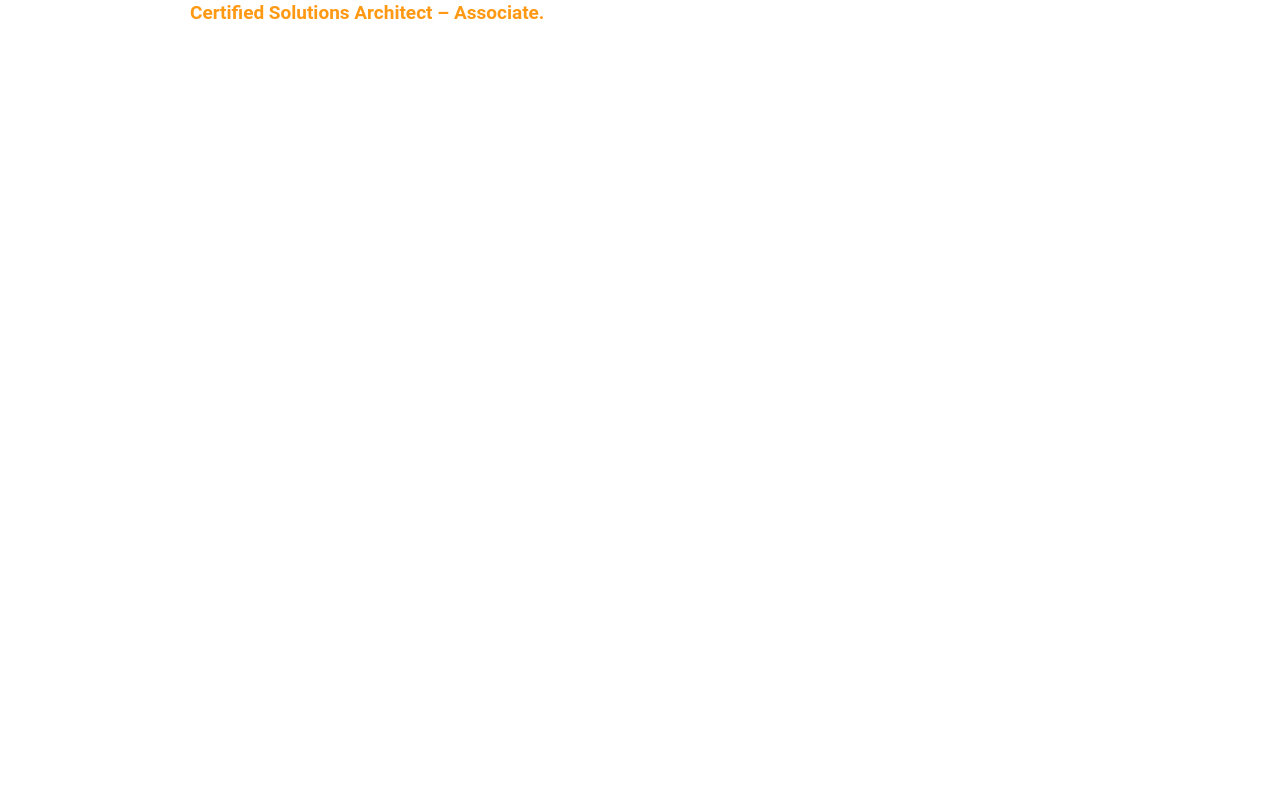
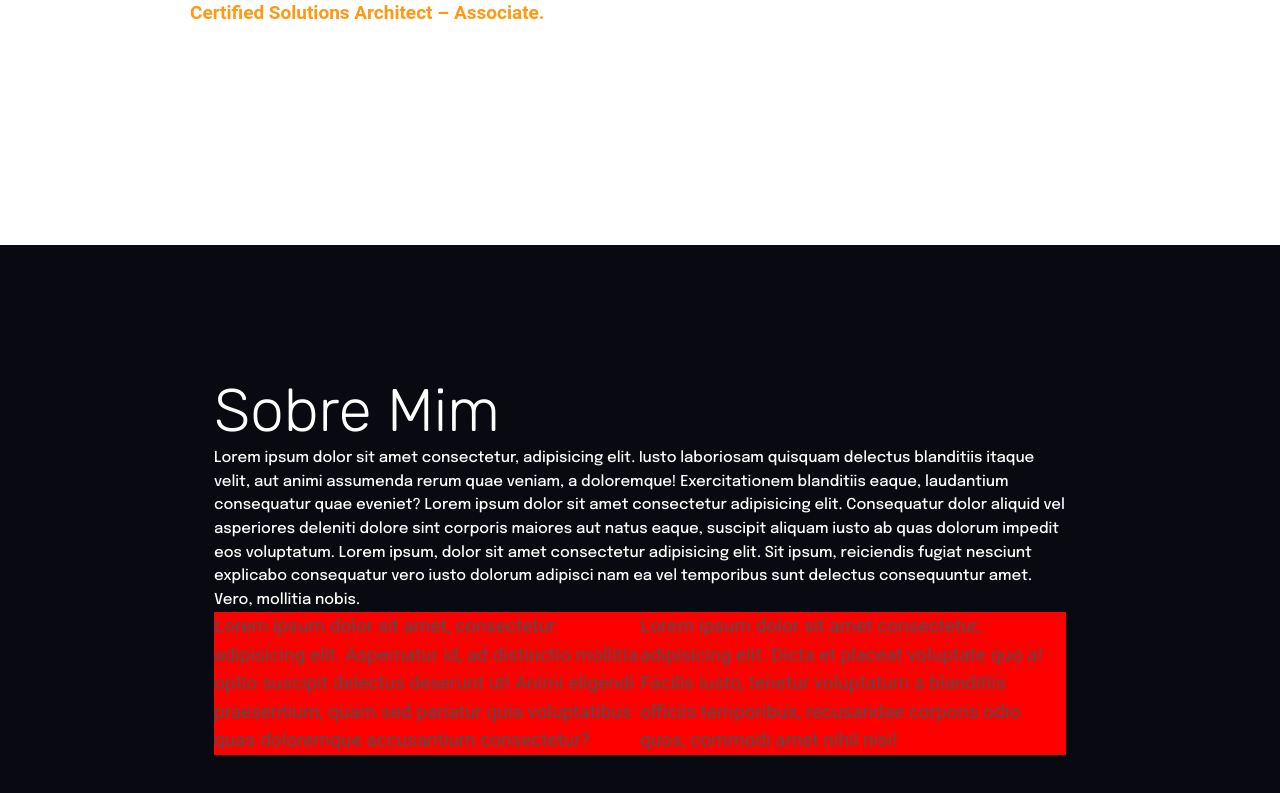
Before and after one commit to Josuel-Junior/newPortfolio, a React (Vite) app: page / in a window 1280 px wide. Shown: the part 1355-2148 px from the top of the page. Before the commit the page ends 1600 px from the top, so only its background shows below. Built offline with nearby package versions, Linux system fonts and the light colour scheme.

Commit message:
created section aboutMe

```diff
--- /dev/null
+++ b/src/pages/AboutMe/AboutMe.tsx
@@ -0,0 +1,63 @@
+import { Box, Container, Grid2, Typography } from "@mui/material";
+import React from "react";
+
+export const AboutMe: React.FC = () => {
+  return (
+    <Box
+      sx={{
+        minHeight: "80vh",
+        width: "100vw",
+        background: "#090911",
+        display: "flex",
+        justifyContent: "center",
+        alignItems: "center",
+        flexDirection: "column",
+      }}
+    >
+      <Container sx={{ background: "" }} maxWidth="md">
+        <Typography variant="h2">Sobre Mim</Typography>
+        <Typography
+          variant="subtitle2"
+          sx={{
+            fontSize: {
+              xl: 18,
+              md: 15,
+              sm: 11,
+              xs: 10,
+            },
+          }}
+        >
+          Lorem ipsum dolor sit amet consectetur, adipisicing elit. Iusto
+          laboriosam quisquam delectus blanditiis itaque velit, aut animi
+          assumenda rerum quae veniam, a doloremque! Exercitationem blanditiis
+          eaque, laudantium consequatur quae eveniet? Lorem ipsum dolor sit amet
+          consectetur adipisicing elit. Consequatur dolor aliquid vel asperiores
+          deleniti dolore sint corporis maiores aut natus eaque, suscipit
+          aliquam iusto ab quas dolorum impedit eos voluptatum. Lorem ipsum,
+          dolor sit amet consectetur adipisicing elit. Sit ipsum, reiciendis
+          fugiat nesciunt explicabo consequatur vero iusto dolorum adipisci nam
+          ea vel temporibus sunt delectus consequuntur amet. Vero, mollitia
+          nobis.
+        </Typography>
+      <Grid2 container maxWidth="md">
+        <Grid2 size={{ xs: 12, md: 6 }} sx={{ background: "red" }}>
+          <Typography>
+            Lorem ipsum dolor sit amet, consectetur adipisicing elit. Aspernatur
+            id, ad distinctio mollitia optio suscipit delectus deserunt ut!
+            Animi eligendi praesentium, quam sed pariatur quia voluptatibus quas
+            doloremque accusantium consectetur?
+          </Typography>
+        </Grid2>
+        <Grid2 size={{ xs: 12, md: 6 }} sx={{ background: "red" }}>
+          <Typography>
+            Lorem ipsum dolor sit amet consectetur, adipisicing elit. Dicta et
+            placeat voluptate quo a! Facilis iusto, tenetur voluptatum a
+            blanditiis officiis temporibus, recusandae corporis odio quos,
+            commodi amet nihil nisi!
+          </Typography>
+        </Grid2>
+      </Grid2>
+      </Container>
+    </Box>
+  );
+};
--- a/src/pages/Home/index.tsx
+++ b/src/pages/Home/index.tsx
@@ -5,6 +5,7 @@
 } from "@mui/material";
 import { SectionInitial } from "../SectionInitial/SectionInitial";
 import { SectionCloud } from "../AboutCloud/SectionCloud";
+import { AboutMe } from "../AboutMe/AboutMe";
 
 export const Home: React.FC = () => {
   const theme = useTheme();
@@ -28,6 +29,7 @@
         />
       </Box>
       <SectionCloud />
+      <AboutMe/>
     </Box>
   );
 };
--- a/src/shared/theme/Light.tsx
+++ b/src/shared/theme/Light.tsx
@@ -33,6 +33,10 @@
       color: "#fff",
       fontFamily: ["Epilogue", "sans-serif"].join(),
     },
+    subtitle2: {
+      color: "#fff",
+      fontFamily: ["Epilogue", "sans-serif"].join(),
+    },
     body1: {
       fontSize: 19,
       color: "#4f4f4f",
```
